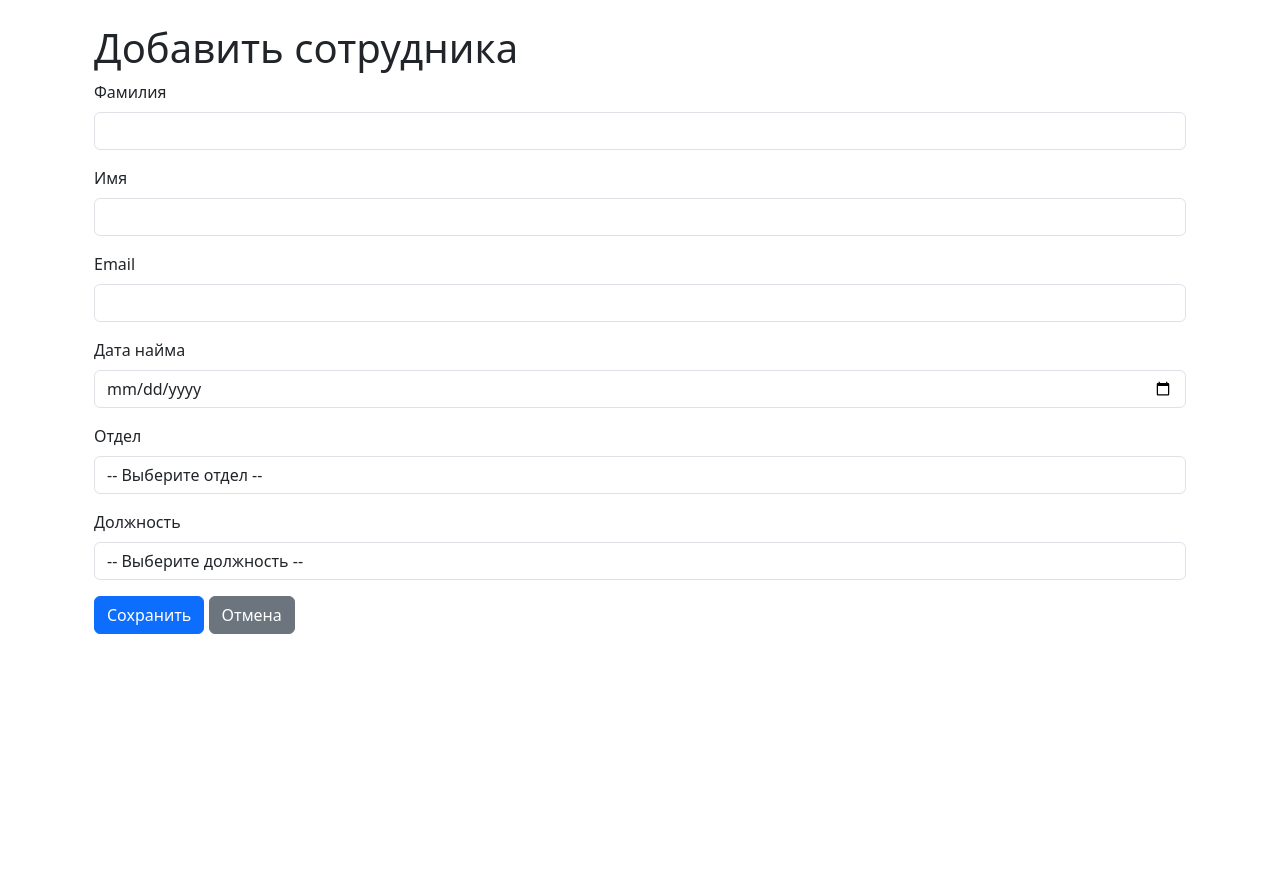
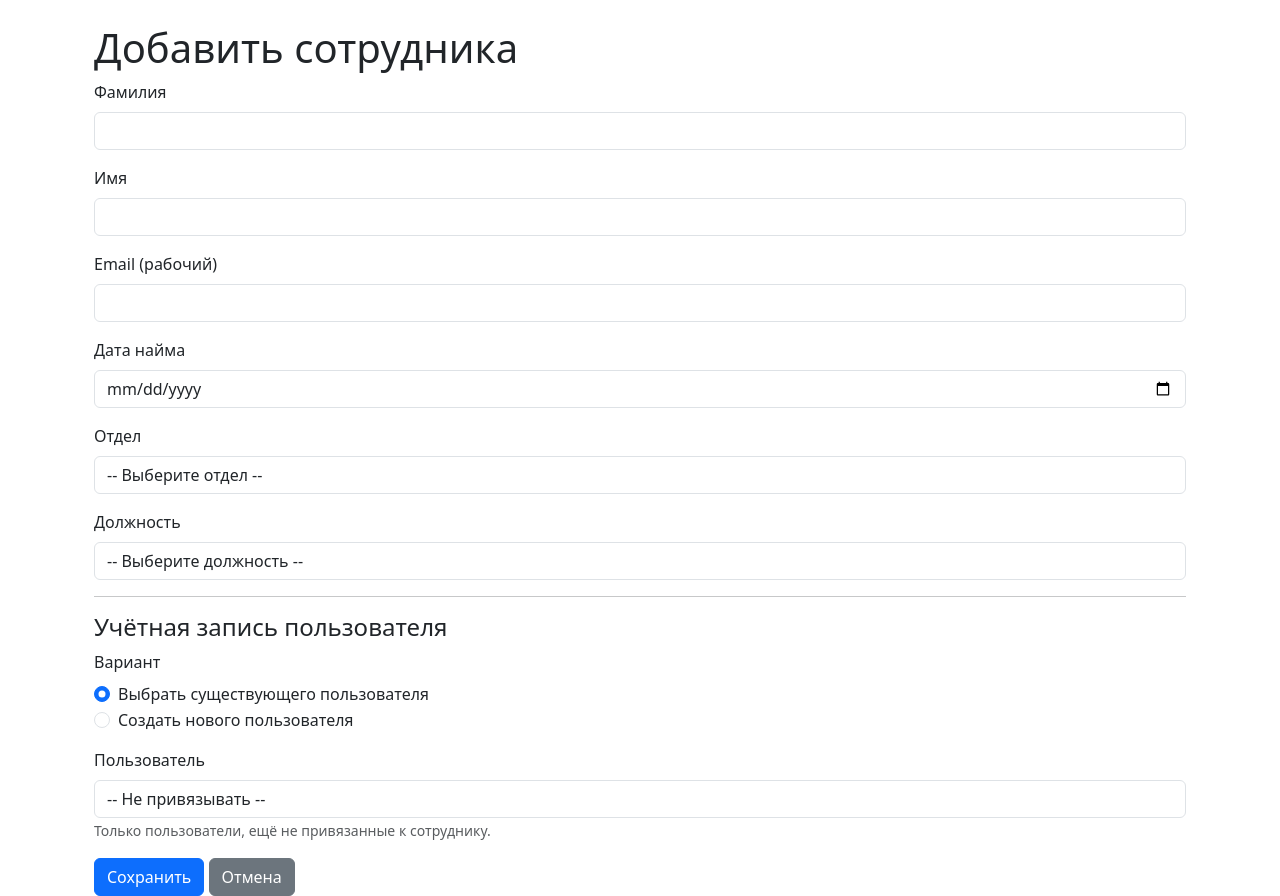
Before and after one commit to SPARTAKROZHAEV-lab/erp_prologistics, a Flask app: template src/app/templates/hr/employee_form.html in a window 1280 px wide. Shown: the part 56-952 px from the top of the page. Before the commit the page ends 690 px from the top, so only its background shows below. Run offline with Flask 3, Linux system fonts and the light colour scheme; the template is opened without the code that fills it, so the values that code supplies are empty.

Commit message:
Step 92: Enhance employee form with user account creation/linking

```diff
--- a/src/app/templates/hr/employee_form.html
+++ b/src/app/templates/hr/employee_form.html
@@ -6,6 +6,7 @@
 <div class="container mt-4">
     <h1>Добавить сотрудника</h1>
     <form method="POST">
+        <!-- Основные поля сотрудника -->
         <div class="mb-3">
             <label for="last_name" class="form-label">Фамилия</label>
             <input type="text" class="form-control" id="last_name" name="last_name" required>
@@ -15,7 +16,7 @@
             <input type="text" class="form-control" id="first_name" name="first_name" required>
         </div>
         <div class="mb-3">
-            <label for="email" class="form-label">Email</label>
+            <label for="email" class="form-label">Email (рабочий)</label>
             <input type="email" class="form-control" id="email" name="email">
         </div>
         <div class="mb-3">
@@ -40,8 +41,86 @@
                 {% endfor %}
             </select>
         </div>
+
+        <hr>
+        <h4>Учётная запись пользователя</h4>
+        <div class="mb-3">
+            <label class="form-label">Вариант</label>
+            <div class="form-check">
+                <input class="form-check-input" type="radio" name="user_option" id="user_option_existing" value="existing" checked>
+                <label class="form-check-label" for="user_option_existing">
+                    Выбрать существующего пользователя
+                </label>
+            </div>
+            <div class="form-check">
+                <input class="form-check-input" type="radio" name="user_option" id="user_option_new" value="new">
+                <label class="form-check-label" for="user_option_new">
+                    Создать нового пользователя
+                </label>
+            </div>
+        </div>
+
+        <div id="existing_user_block">
+            <div class="mb-3">
+                <label for="user_id" class="form-label">Пользователь</label>
+                <select class="form-control" id="user_id" name="user_id">
+                    <option value="">-- Не привязывать --</option>
+                    {% for user in available_users %}
+                    <option value="{{ user.id }}">{{ user.email }} ({{ user.username }})</option>
+                    {% endfor %}
+                </select>
+                <small class="text-muted">Только пользователи, ещё не привязанные к сотруднику.</small>
+            </div>
+        </div>
+
+        <div id="new_user_block" style="display: none;">
+            <div class="mb-3">
+                <label for="new_email" class="form-label">Email для входа</label>
+                <input type="email" class="form-control" id="new_email" name="new_email">
+            </div>
+            <div class="mb-3">
+                <label for="new_username" class="form-label">Имя пользователя</label>
+                <input type="text" class="form-control" id="new_username" name="new_username">
+            </div>
+            <div class="mb-3">
+                <label for="new_password" class="form-label">Пароль</label>
+                <input type="password" class="form-control" id="new_password" name="new_password">
+            </div>
+        </div>
+
         <button type="submit" class="btn btn-primary">Сохранить</button>
         <a href="{{ url_for('hr.employees_list') }}" class="btn btn-secondary">Отмена</a>
     </form>
 </div>
+
+<script>
+    // Простой скрипт для переключения блоков
+    document.addEventListener('DOMContentLoaded', function() {
+        const existingBlock = document.getElementById('existing_user_block');
+        const newBlock = document.getElementById('new_user_block');
+        const radios = document.querySelectorAll('input[name="user_option"]');
+
+        function toggleBlocks() {
+            if (document.getElementById('user_option_existing').checked) {
+                existingBlock.style.display = 'block';
+                newBlock.style.display = 'none';
+                // Отключаем поля нового пользователя, чтобы они не отправлялись
+                document.getElementById('new_email').disabled = true;
+                document.getElementById('new_username').disabled = true;
+                document.getElementById('new_password').disabled = true;
+                document.getElementById('user_id').disabled = false;
+            } else {
+                existingBlock.style.display = 'none';
+                newBlock.style.display = 'block';
+                document.getElementById('new_email').disabled = false;
+                document.getElementById('new_username').disabled = false;
+                document.getElementById('new_password').disabled = false;
+                document.getElementById('user_id').disabled = true;
+            }
+        }
+
+        radios.forEach(radio => radio.addEventListener('change', toggleBlocks));
+        toggleBlocks(); // установить начальное состояние
+    });
+</script>
 {% endblock %}
```
Also changed, not shown: src/app/routes/hr.py (+51 -9 lines).
